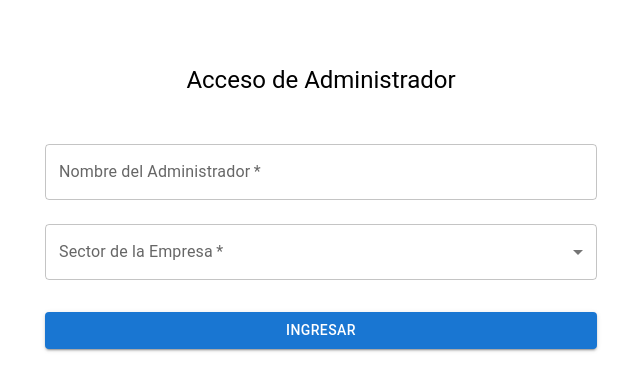
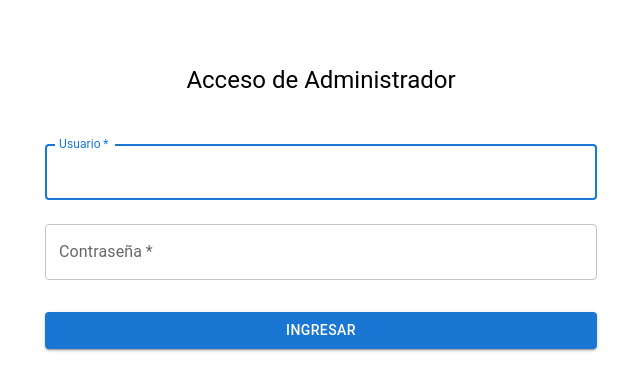
Before and after one commit to Mauro-27/pv_tp_integrador_grupo10, a React (Vite) app: page / in a window 1280 px wide. Shown: the top 390 px of the page, without its empty margins (319-959 px from the left). Built offline with nearby package versions, Linux system fonts and the light colour scheme.

Commit message:
feat Login.jsx funcionando con user y password Chauque Gabriel Horacio

```diff
--- a/src/service/adminService.js
+++ b/src/service/adminService.js
@@ -2,7 +2,7 @@ const administradores = [
   {
     id: 1,
     nombre: "Mauro",
-    user: "admin",
+    user: "admin", //funciona con Admin
     password: "123",
     sector: "Soporte",
   },
@@ -22,11 +22,11 @@ const administradores = [
   }
 ];
 
-const login = (nombre, sector) => {
+const login = (user, password) => {
   return new Promise((resolve, reject) => {
     setTimeout(() => {
       const encontrado = administradores.find(
-        (admin) => admin.nombre.toLowerCase() === nombre.toLowerCase() && admin.sector === sector
+        (admin) => admin.user.toLowerCase() === user.toLowerCase() && admin.password === password
       );
 
       if (encontrado) {
@@ -36,7 +36,7 @@ const login = (nombre, sector) => {
           sector: encontrado.sector,
         });
       } else {
-        reject(new Error("El nombre o el sector no coinciden. Intente nuevamente."));
+        reject(new Error("El usuario o la contraseña no coinciden. Intente nuevamente."));
       }
     }, 800);
   });
--- a/src/views/Login.jsx
+++ b/src/views/Login.jsx
@@ -1,25 +1,40 @@
 import { useState } from 'react';
-import { Container, Box, Typography, TextField, MenuItem, Select, Button, InputLabel, FormControl } from '@mui/material';
+import { Container, Box, Typography, TextField, Button } from '@mui/material';
 import { useNavigate } from 'react-router-dom';
 import { useAdmin } from '../hook/useAdmin.js';
 import adminService from '../service/adminService.js';
 
 const Login = () => {
-
   const { guardarSesion } = useAdmin();
   const navigate = useNavigate();
 
-  const [nombre, setNombre] = useState('');
-  const [sector, setSector] = useState('');
+  const [usuario, setUsuario] = useState('');
+  const [contrasena, setContrasena] = useState('');
   const [error, setError] = useState('');
+
+  const validarUsuario = (user) => {
+    if (/\d/.test(user)) {
+      return 'El nombre de usuario no puede contener números.';
+    }
+    if (!/[A-Z]/.test(user)) {
+      return 'El nombre de usuario debe contener al menos una mayúscula.';
+    }
+    return null;
+  };
 
   const manejarIngreso = async (e) => {
     e.preventDefault();
     setError('');
 
-    if (nombre && sector) {
+    const errorValidacion = validarUsuario(usuario);
+    if (errorValidacion) {
+      setError(errorValidacion);
+      return;
+    }
+
+    if (usuario && contrasena) {
       try {
-        const data = await adminService.login(nombre, sector);
+        const data = await adminService.login(usuario, contrasena);
 
         guardarSesion(data);
         navigate('/app');
@@ -43,22 +58,21 @@ const Login = () => {
             margin="normal"
             required
             fullWidth
-            label="Nombre del Administrador"
-            value={nombre}
-            onChange={(e) => setNombre(e.target.value)}
+            label="Usuario"
+            value={usuario}
+            onChange={(e) => setUsuario(e.target.value)}
+            autoFocus
           />
 
-          <FormControl fullWidth margin="normal" required>
-            <InputLabel>Sector de la Empresa</InputLabel>
-            <Select
-              value={sector}
-              label="Sector de la Empresa"
-              onChange={(e) => setSector(e.target.value)}
-            >
-              <MenuItem value="Soporte">Soporte</MenuItem>
-              <MenuItem value="Gerencia">Gerencia</MenuItem>
-            </Select>
-          </FormControl>
+          <TextField
+            margin="normal"
+            required
+            fullWidth
+            label="Contraseña"
+            type="password"
+            value={contrasena}
+            onChange={(e) => setContrasena(e.target.value)}
+          />
 
           {error && (
             <Typography color="error" variant="body2" sx={{ mt: 1, textAlign: 'center' }}>
```
